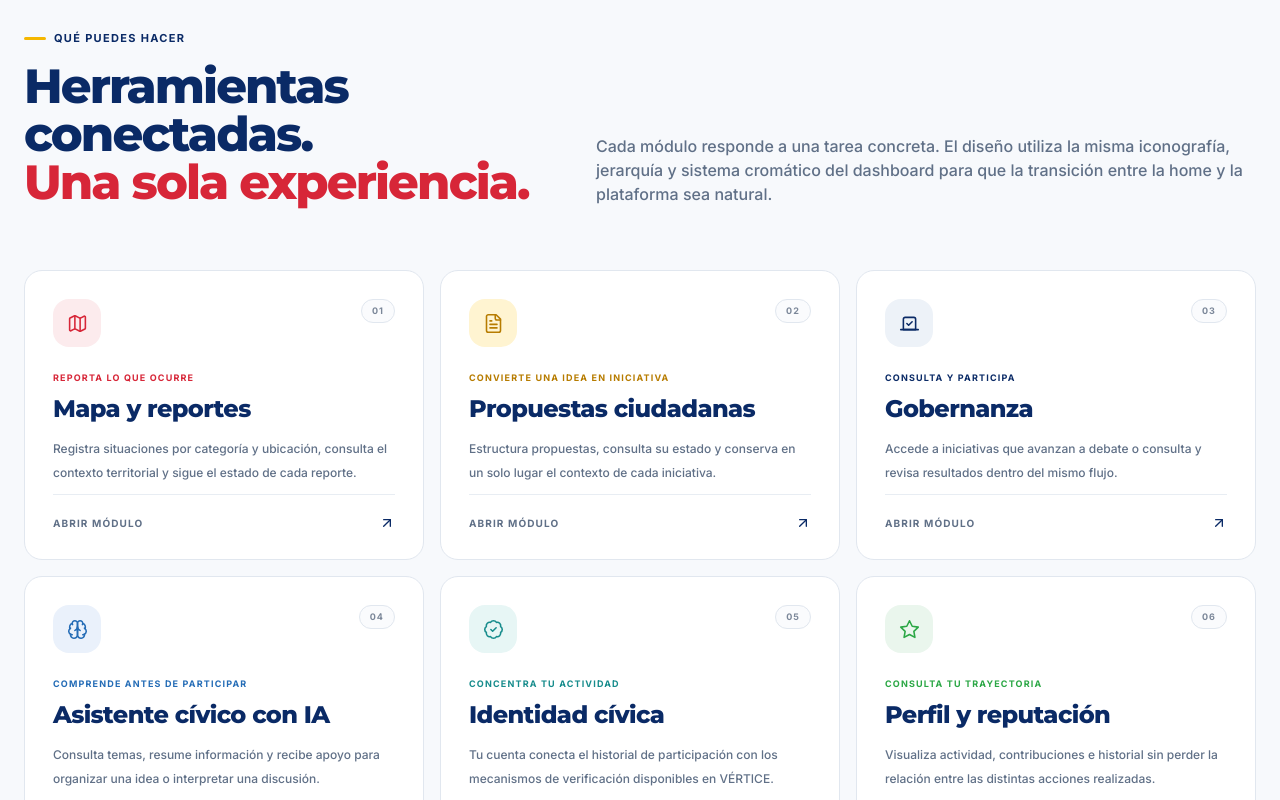
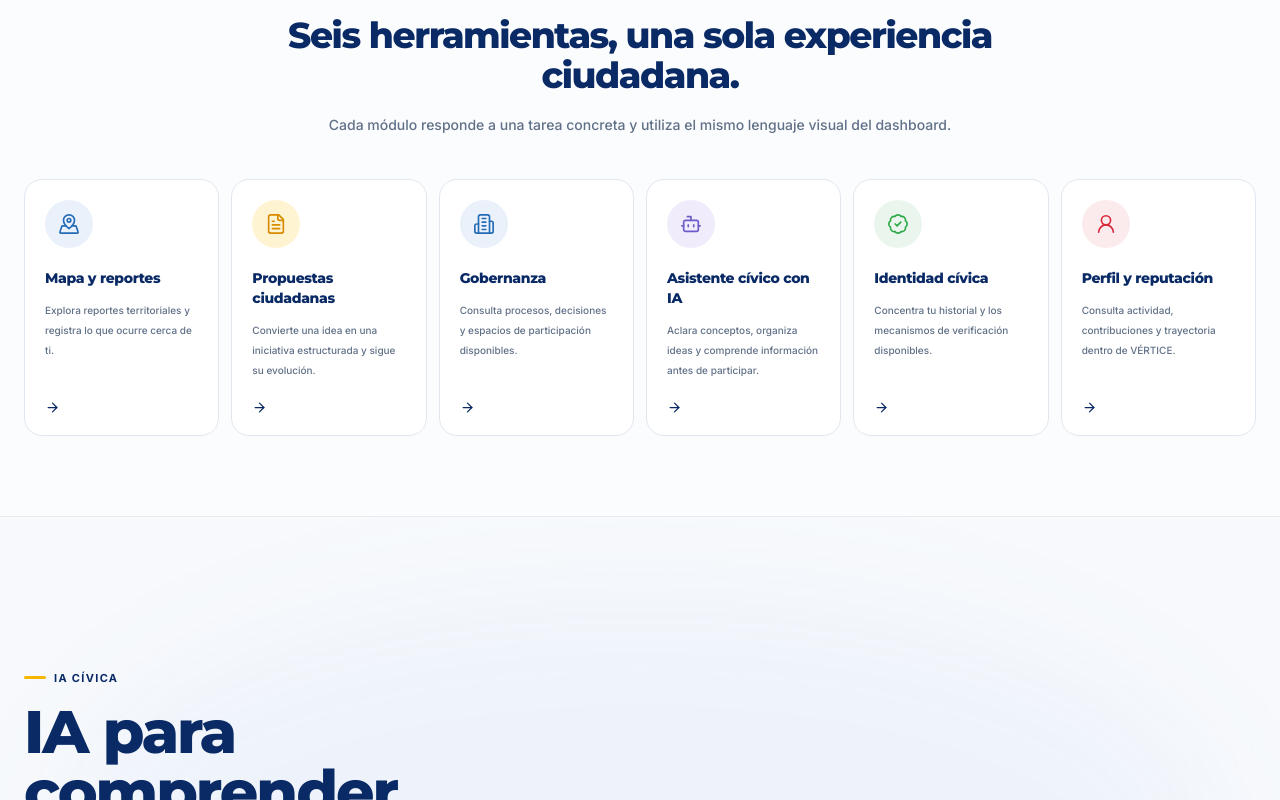
Before and after one commit to VladPhil92/Vertice-OS, a Next.js app in the folder apps/web/: page / in a window 1280 px wide. Shown: the part 2180-2980 px from the top of the page. Built offline with nearby package versions, Linux system fonts and the light colour scheme; a web font is replaced by a local one.

Commit message:
feat(web): present six civic modules in compact product grid

```diff
--- a/apps/web/components/sections/ModulesSection.tsx
+++ b/apps/web/components/sections/ModulesSection.tsx
@@ -1,145 +1,88 @@
-'use client'
-
 import Link from 'next/link'
-import { motion } from 'framer-motion'
-import { ArrowUpRight, BadgeCheck, Brain, FileText, Map, Star, Vote } from 'lucide-react'
+import { ArrowRight, BadgeCheck, Bot, Building2, FileText, MapPinned, UserRound } from 'lucide-react'
 
 const MODULES = [
   {
-    number: '01',
-    icon: Map,
+    icon: MapPinned,
     title: 'Mapa y reportes',
-    action: 'Reporta lo que ocurre',
-    description:
-      'Registra situaciones por categoría y ubicación, consulta el contexto territorial y sigue el estado de cada reporte.',
+    description: 'Explora reportes territoriales y registra lo que ocurre cerca de ti.',
     path: '/dashboard/reports',
-    color: '#D72638',
-    bg: '#FCEBED',
-  },
-  {
-    number: '02',
-    icon: FileText,
-    title: 'Propuestas ciudadanas',
-    action: 'Convierte una idea en iniciativa',
-    description:
-      'Estructura propuestas, consulta su estado y conserva en un solo lugar el contexto de cada iniciativa.',
-    path: '/dashboard/proposals',
-    color: '#B77C00',
-    bg: '#FFF4D1',
-  },
-  {
-    number: '03',
-    icon: Vote,
-    title: 'Gobernanza',
-    action: 'Consulta y participa',
-    description:
-      'Accede a iniciativas que avanzan a debate o consulta y revisa resultados dentro del mismo flujo.',
-    path: '/dashboard/governance',
-    color: '#0A2A66',
-    bg: '#EDF2F8',
-  },
-  {
-    number: '04',
-    icon: Brain,
-    title: 'Asistente cívico con IA',
-    action: 'Comprende antes de participar',
-    description:
-      'Consulta temas, resume información y recibe apoyo para organizar una idea o interpretar una discusión.',
-    path: '/dashboard/ai',
     color: '#246CB6',
     bg: '#EAF1FB',
   },
   {
-    number: '05',
+    icon: FileText,
+    title: 'Propuestas ciudadanas',
+    description: 'Convierte una idea en una iniciativa estructurada y sigue su evolución.',
+    path: '/dashboard/proposals',
+    color: '#D98B00',
+    bg: '#FFF4D1',
+  },
+  {
+    icon: Building2,
+    title: 'Gobernanza',
+    description: 'Consulta procesos, decisiones y espacios de participación disponibles.',
+    path: '/dashboard/governance',
+    color: '#246CB6',
+    bg: '#EAF1FB',
+  },
+  {
+    icon: Bot,
+    title: 'Asistente cívico con IA',
+    description: 'Aclara conceptos, organiza ideas y comprende información antes de participar.',
+    path: '/dashboard/ai',
+    color: '#6D5CC7',
+    bg: '#F0ECFB',
+  },
+  {
     icon: BadgeCheck,
     title: 'Identidad cívica',
-    action: 'Concentra tu actividad',
-    description:
-      'Tu cuenta conecta el historial de participación con los mecanismos de verificación disponibles en VÉRTICE.',
+    description: 'Concentra tu historial y los mecanismos de verificación disponibles.',
     path: '/dashboard/identity',
-    color: '#178C8C',
-    bg: '#E7F6F5',
+    color: '#2BA745',
+    bg: '#EAF6ED',
   },
   {
-    number: '06',
-    icon: Star,
+    icon: UserRound,
     title: 'Perfil y reputación',
-    action: 'Consulta tu trayectoria',
-    description:
-      'Visualiza actividad, contribuciones e historial sin perder la relación entre las distintas acciones realizadas.',
+    description: 'Consulta actividad, contribuciones y trayectoria dentro de VÉRTICE.',
     path: '/dashboard/reputation',
-    color: '#2BA745',
-    bg: '#EAF6ED',
+    color: '#D72638',
+    bg: '#FCEBED',
   },
 ] as const
 
 export function ModulesSection() {
   return (
-    <section id="capacidades" className="relative bg-[#F7F9FC] px-5 py-24 sm:px-6 md:py-32">
+    <section id="capacidades" className="border-y border-[#E7ECF2] bg-[#FBFCFE] px-5 py-16 sm:px-6 md:py-20">
       <div className="mx-auto max-w-7xl">
-        <div className="mb-12 grid gap-8 lg:grid-cols-[0.9fr_1.1fr] lg:items-end md:mb-16">
-          <div>
-            <span className="section-tag">Qué puedes hacer</span>
-            <motion.h2
-              className="font-display text-4xl font-extrabold tracking-[-0.04em] text-[#0A2A66] md:text-5xl"
-              initial={{ opacity: 0, y: 20 }}
-              whileInView={{ opacity: 1, y: 0 }}
-              viewport={{ once: true }}
-              transition={{ duration: 0.55 }}
-            >
-              Herramientas conectadas.
-              <br />
-              <span className="text-[#D72638]">Una sola experiencia.</span>
-            </motion.h2>
-          </div>
-          <p className="max-w-2xl text-sm font-medium leading-7 text-[#607087] md:text-base">
-            Cada módulo responde a una tarea concreta. El diseño utiliza la misma iconografía, jerarquía y
-            sistema cromático del dashboard para que la transición entre la home y la plataforma sea natural.
+        <div className="mx-auto mb-10 max-w-3xl text-center">
+          <span className="section-tag justify-center">Qué puedes hacer</span>
+          <h2 className="font-display text-3xl font-extrabold tracking-[-0.04em] text-[#0A2A66] md:text-4xl">
+            Seis herramientas, una sola experiencia ciudadana.
+          </h2>
+          <p className="mx-auto mt-4 max-w-2xl text-sm font-medium leading-7 text-[#607087]">
+            Cada módulo responde a una tarea concreta y utiliza el mismo lenguaje visual del dashboard.
           </p>
         </div>
 
-        <div className="grid gap-4 md:grid-cols-2 lg:grid-cols-3">
-          {MODULES.map((mod, idx) => {
-            const Icon = mod.icon
-            return (
-              <motion.article
-                key={mod.number}
-                className="group"
-                initial={{ opacity: 0, y: 20 }}
-                whileInView={{ opacity: 1, y: 0 }}
-                viewport={{ once: true, margin: '-60px' }}
-                transition={{ duration: 0.45, delay: (idx % 3) * 0.07 }}
-              >
-                <Link
-                  href={mod.path}
-                  className="civic-card-flat flex min-h-[290px] h-full flex-col p-6 transition duration-300 hover:-translate-y-1 hover:border-[#C9D6E5] hover:shadow-[0_20px_50px_rgba(10,42,102,.08)] sm:p-7"
-                >
-                  <div className="mb-6 flex items-start justify-between gap-4">
-                    <div
-                      className="flex h-12 w-12 items-center justify-center rounded-2xl"
-                      style={{ color: mod.color, background: mod.bg }}
-                    >
-                      <Icon size={21} strokeWidth={1.8} />
-                    </div>
-                    <span className="rounded-full border border-[#E1E7EF] bg-[#FAFBFD] px-2.5 py-1 text-[9px] font-extrabold uppercase tracking-[.12em] text-[#7B8799]">
-                      {mod.number}
-                    </span>
-                  </div>
-
-                  <span className="text-[9px] font-extrabold uppercase tracking-[.13em]" style={{ color: mod.color }}>
-                    {mod.action}
-                  </span>
-                  <h3 className="mt-2 text-xl font-extrabold leading-6 text-[#0A2A66] sm:text-2xl">{mod.title}</h3>
-                  <p className="mt-3 text-xs font-medium leading-6 text-[#607087]">{mod.description}</p>
-
-                  <div className="mt-auto flex items-center justify-between border-t border-[#E8EDF3] pt-5">
-                    <span className="text-[10px] font-extrabold uppercase tracking-[.11em] text-[#607087]">Abrir módulo</span>
-                    <ArrowUpRight size={16} className="text-[#0A2A66] transition-transform group-hover:translate-x-0.5 group-hover:-translate-y-0.5" />
-                  </div>
-                </Link>
-              </motion.article>
-            )
-          })}
+        <div className="grid gap-3 sm:grid-cols-2 lg:grid-cols-3 xl:grid-cols-6">
+          {MODULES.map(({ icon: Icon, title, description, path, color, bg }) => (
+            <Link
+              key={title}
+              href={path}
+              className="group flex min-h-[245px] flex-col rounded-[18px] border border-[#E1E7EF] bg-white p-5 transition duration-200 hover:-translate-y-1 hover:border-[#C9D6E5] hover:shadow-[0_16px_36px_rgba(10,42,102,.08)]"
+            >
+              <div className="flex h-12 w-12 items-center justify-center rounded-full" style={{ color, background: bg }}>
+                <Icon size={22} strokeWidth={1.8} />
+              </div>
+              <h3 className="mt-5 text-[14px] font-extrabold leading-5 text-[#0A2A66]">{title}</h3>
+              <p className="mt-3 text-[10px] font-medium leading-5 text-[#607087]">{description}</p>
+              <div className="mt-auto pt-5 text-[#0A2A66]">
+                <ArrowRight size={15} className="transition-transform group-hover:translate-x-1" />
+              </div>
+            </Link>
+          ))}
         </div>
       </div>
     </section>
```
